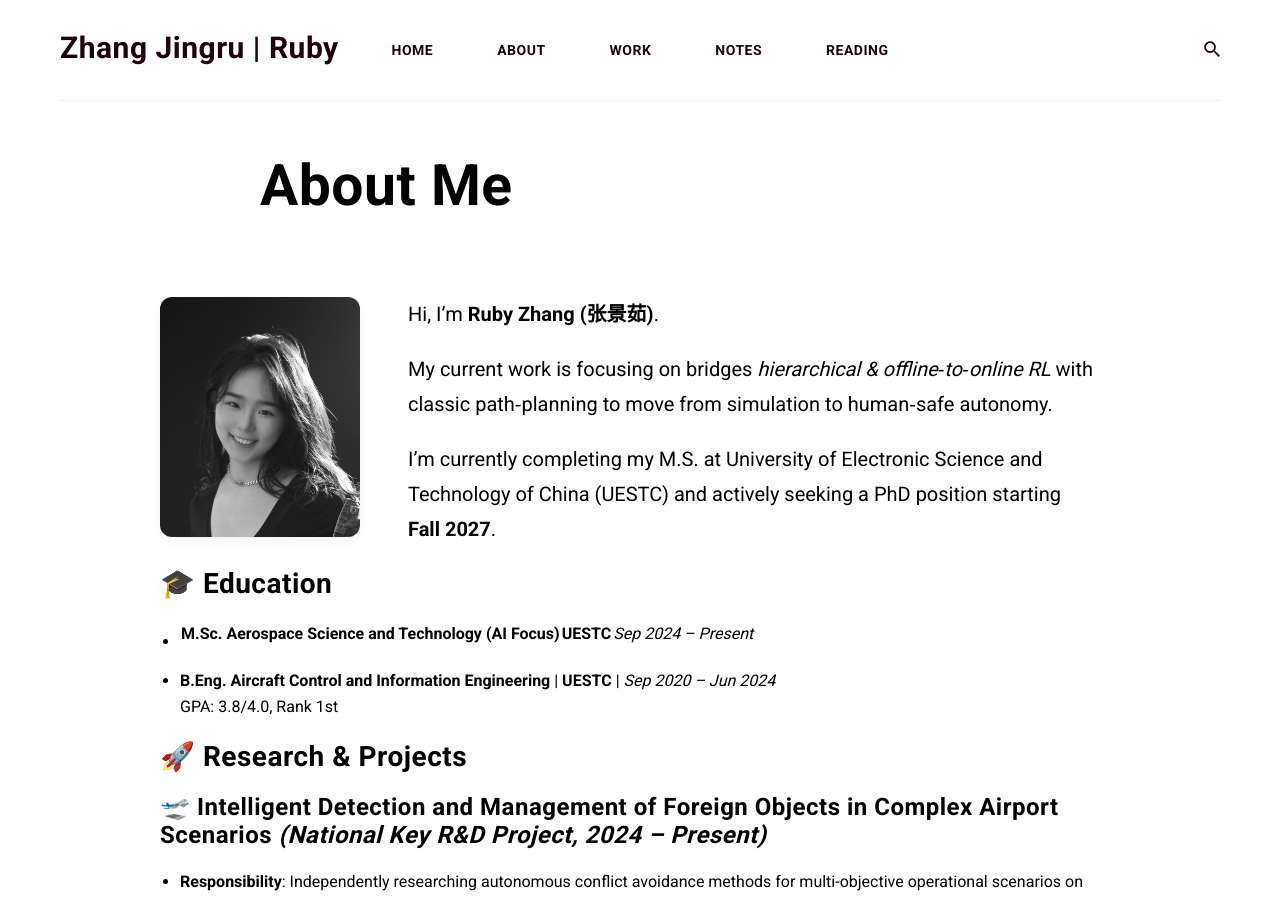
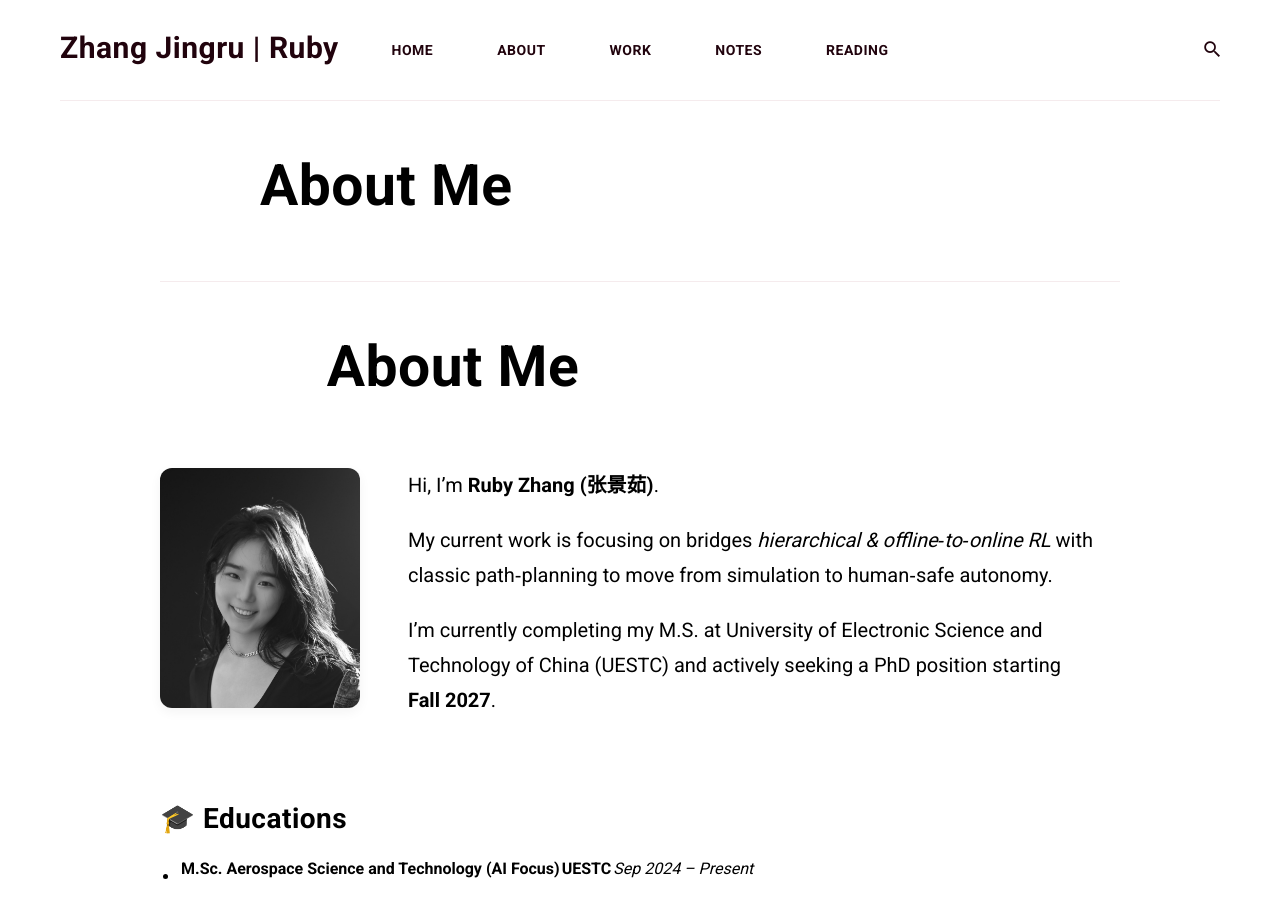
Before and after one commit to ZhangJingru-Ruby/ZhangJingru-Ruby.github.io, a Jekyll site: the page built from _pages/about.md, in a window 1280 px wide and 900 px high. Built offline with Jekyll 4.4.1, drawn with Linux system fonts in a browser that asks for light colours; nearby versions of some CDN libraries.

Commit message:
page-title-box in about page

```diff
--- a/_pages/about.md
+++ b/_pages/about.md
@@ -3,6 +3,14 @@ layout: page
 title: About Me
 permalink: /about/
 ---
+
+<div class="page-title-box">
+  <div class="row">
+    <div class="col col-10 push-2 col-11 push-t-1 col-m-12 push-m-0">
+      <h1 class="page-title">{{ page.title }}</h1>
+    </div>
+  </div>
+</div>
 
 <div class="about-wrapper">
   <div class="about-image">
@@ -16,8 +24,9 @@ permalink: /about/
   </div>
 </div>
 
+<div style="margin-top: 4rem;"></div>
 
-## 🎓 Education
+## 🎓 Educations
 
 - **M.Sc. Aerospace Science and Technology (AI Focus)** | **UESTC** | *Sep 2024 – Present*
 - **B.Eng. Aircraft Control and Information Engineering** | **UESTC** | *Sep 2020 – Jun 2024*
@@ -25,7 +34,7 @@ permalink: /about/
 
 ## 🚀 Research & Projects
 
-### 🛫 Intelligent Detection and Management of Foreign Objects in Complex Airport Scenarios *(National Key R&D Project, 2024 – Present)*
+#### 🛫 Intelligent Detection and Management of Foreign Objects in Complex Airport Scenarios *(National Key R&D Project, 2024 – Present)*
 
 - **Responsibility**: Independently researching autonomous conflict avoidance methods for multi-objective operational scenarios on airport aprons.
 - **Main focus**: Developed and implemented an innovative Hierarchical Reinforcement Learning (RL) optimization algorithm to improve autonomous navigation in highly dynamic environments.
@@ -33,23 +42,23 @@ permalink: /about/
 - **Collaborations**: Collaborated cross-functionally within the research team, ensuring system-level integration by working with ROS and SLAM-based modules. Also contributed to adjacent projects, including a vision-language question-answering system based on large-scale remote sensing data.
 - **Outcomes**: One first-author paper under submission to ICRA 2025 and one invention patent in process. Codebase and methodological highlights are available on my GitHub.
 
-### 🧠 Challenge Cup: Real-Time Intelligent Perception and Inference System for UAV Payload Imagery on Domestic Hardware *(Jun 2025 – Aug 2025)*
+#### 🧠 Challenge Cup: Real-Time Intelligent Perception and Inference System for UAV Payload Imagery on Domestic Hardware *(Jun 2025 – Aug 2025)*
 
 - Developed and deployed a deep learning-based trajectory prediction and intent recognition system for drone payload imagery, optimized for execution on domestic AI hardware platforms.
 - Focused on building the inference engine, ensuring real-time performance and robustness in dynamic flight scenarios.
 - Currently participating in the ongoing competition phase as part of a national-level Challenge Cup initiative.
 
-### 🤖 Tello Drone Vision-Based Object Tracking *(Undergraduate Thesis, Oct 2023 – Jun 2024)*
+#### 🤖 Tello Drone Vision-Based Object Tracking *(Undergraduate Thesis, Oct 2023 – Jun 2024)*
 
 - Designed and implemented a real-time object identification and tracking system using DJI Tello drones.
 
-### 📡 National Intelligent Robotics Innovation Competition *(May 2022 – Aug 2022)*
+#### 📡 National Intelligent Robotics Innovation Competition *(May 2022 – Aug 2022)*
 
 - Led software architecture, mechanical design, and final presentation.
 - Developed an intelligent refrigerator capable of automatic identification, food analysis, and hygiene reminders.
 - Awarded 1st Prize (Sichuan Province), 2nd Prize (National).
 
-### 🚗 Precision Positioning for Embedded Smart Car *(Modern Electronics Project, Sep 2022 – Nov 2022)*
+#### 🚗 Precision Positioning for Embedded Smart Car *(Modern Electronics Project, Sep 2022 – Nov 2022)*
 
 - Led software development and system debugging for a smart car capable of fast and accurate positioning.
 - Designed and implemented control algorithms using an STC89C52 RC microcontroller and developed in the Keil uVision5 environment.
```
